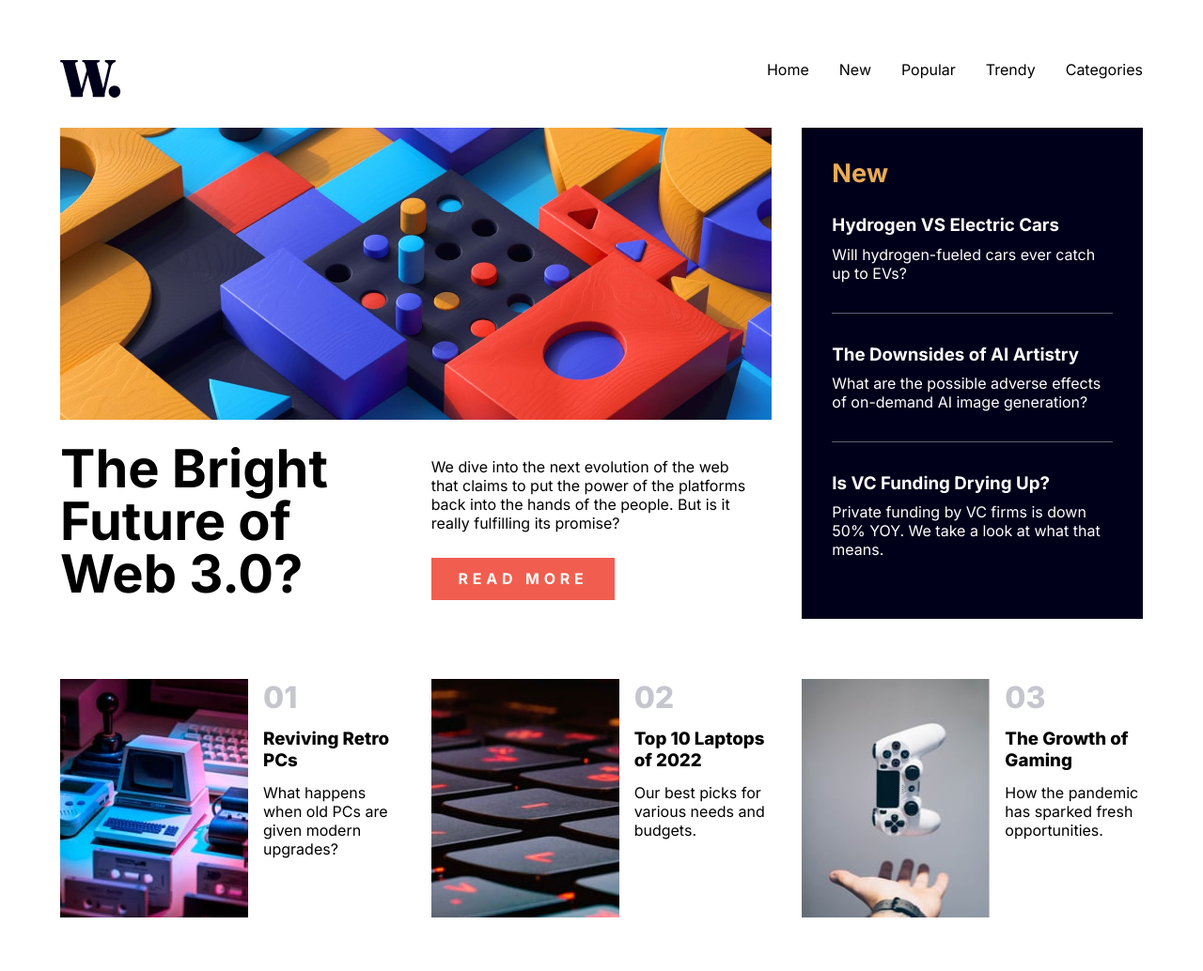
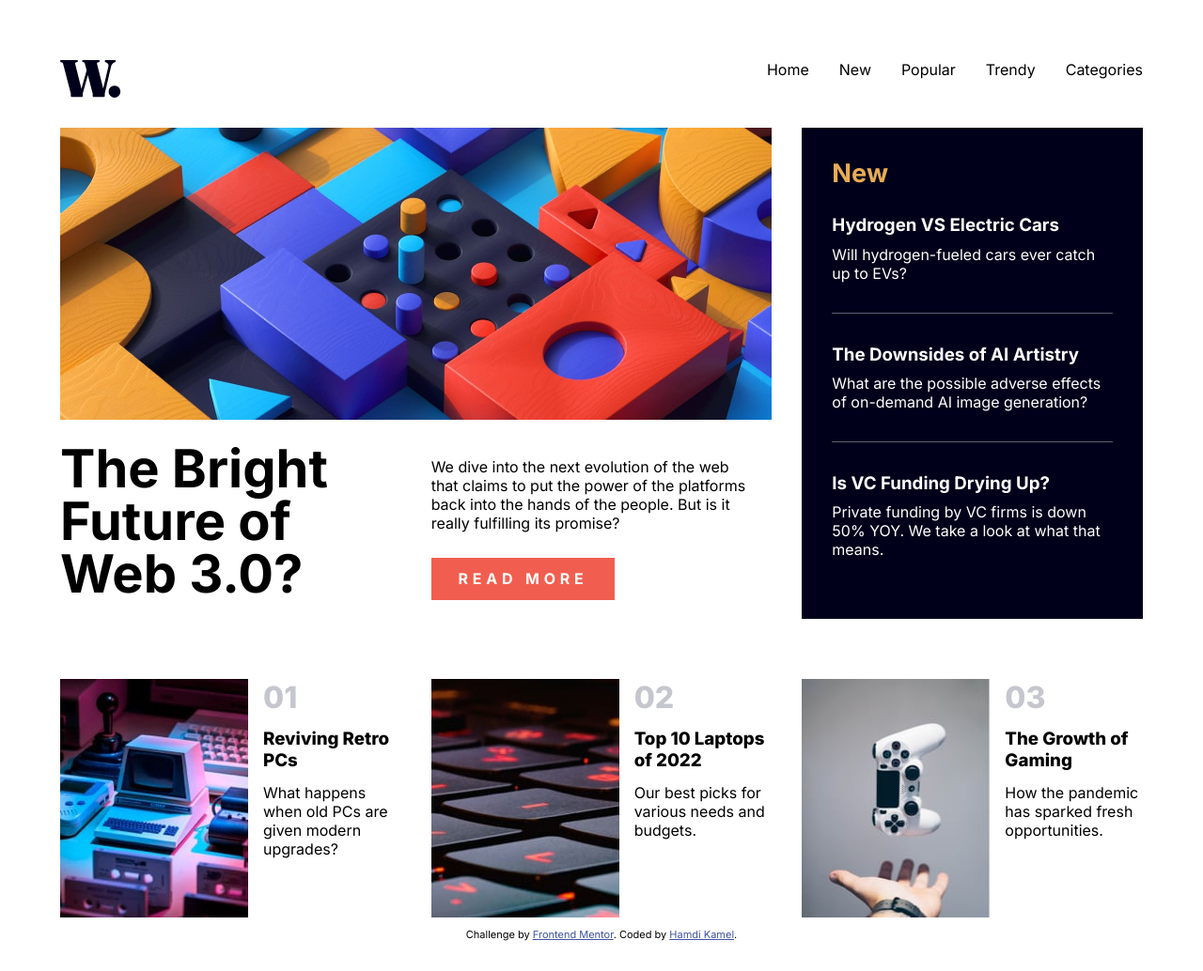
Before and after one commit to hamdi4-beep/news-homepage-main, a plain HTML site: page index.html in a window 1280 px wide. Shown: the whole page at 94% size. Before the commit the page ends 1009 px from the top, so only its background shows below. Drawn offline with Linux system fonts and the light colour scheme.

Commit message:
finished adding an attribution

```diff
--- a/index.html
+++ b/index.html
@@ -7,6 +7,11 @@
     <title>Document</title>
     <link rel="stylesheet" href="./css/index.css">
     <script src="./dist/script.js" defer></script>
+
+    <style>
+        .attribution { font-size: 11px; text-align: center; margin-top: 1em; }
+        .attribution a { color: hsl(228, 45%, 44%); }
+    </style>
 
     <style>
         @import url('https://fonts.googleapis.com/css2?family=Inter:wght@400;700;800&display=swap');
@@ -111,5 +116,10 @@
             </div>
         </div>
     </main>
+
+    <div class="attribution">
+        Challenge by <a href="https://www.frontendmentor.io?ref=challenge" target="_blank">Frontend Mentor</a>.
+        Coded by <a href="#">Hamdi Kamel</a>.
+    </div>
 </body>
 </html>
```
